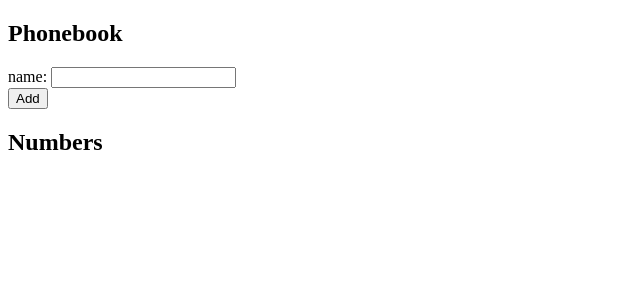
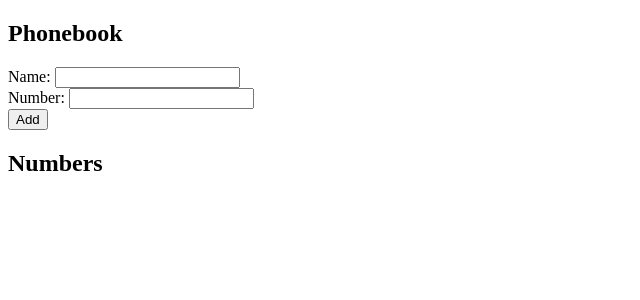
Before and after one commit to bazifabdullah/fullStackOpen, a React (Vite) app in the folder part2/phonebook/: page / in a window 1280 px wide. Shown: the top 300 px of the page, without its empty margins (0-640 px from the left). Built offline with nearby package versions, Linux system fonts and the light colour scheme.

Commit message:
Complete exercise 8 of part2

```diff
--- a/part2/phonebook/src/App.jsx
+++ b/part2/phonebook/src/App.jsx
@@ -4,6 +4,7 @@ import Contact from './components/Contact'
 const App = () => {
   const [persons, setPersons] = useState([])
   const [newName, setNewName] = useState('')
+  const [newNumber, setNewNumber] = useState('')
 
   const addPerson = (event) => {
     event.preventDefault()
@@ -17,14 +18,20 @@ const App = () => {
 
     const newPerson = {
       name: newName,
+      number: newNumber,
       id: String(persons.length + 1),
     }
     setPersons([...persons, newPerson])
+    setNewNumber('')
     setNewName('')
   }
 
-  const handleInput = (event) => {
+  const handleNameInput = (event) => {
     setNewName(event.target.value)
+  }
+
+  const handleNumberInput = (event) => {
+    setNewNumber(event.target.value)
   }
 
   return (
@@ -32,9 +39,15 @@ const App = () => {
       <h2>Phonebook</h2>
       <form onSubmit={addPerson}>
         <div>
-          name: <input
+          Name: <input
             value={newName}
-            onChange={handleInput}
+            onChange={handleNameInput}
+          />
+        </div>
+        <div>
+          Number: <input
+            value={newNumber}
+            onChange={handleNumberInput}
           />
         </div>
         <div>
@@ -44,7 +57,7 @@ const App = () => {
       <h2>Numbers</h2>
       <div>
         {persons.map((person, key) =>
-          <Contact key={person.id} name={person.name} />
+          <Contact key={person.id} name={person.name} number={person.number}/>
         )}
       </div>
     </div>
--- a/part2/phonebook/src/components/Contact.jsx
+++ b/part2/phonebook/src/components/Contact.jsx
@@ -1,6 +1,6 @@
-const Contact = ({ name }) => {
+const Contact = ({ name, number }) => {
     return (
-      <p>{name}</p>
+      <p>{name} - {number}</p>
     )
 }
 
```
